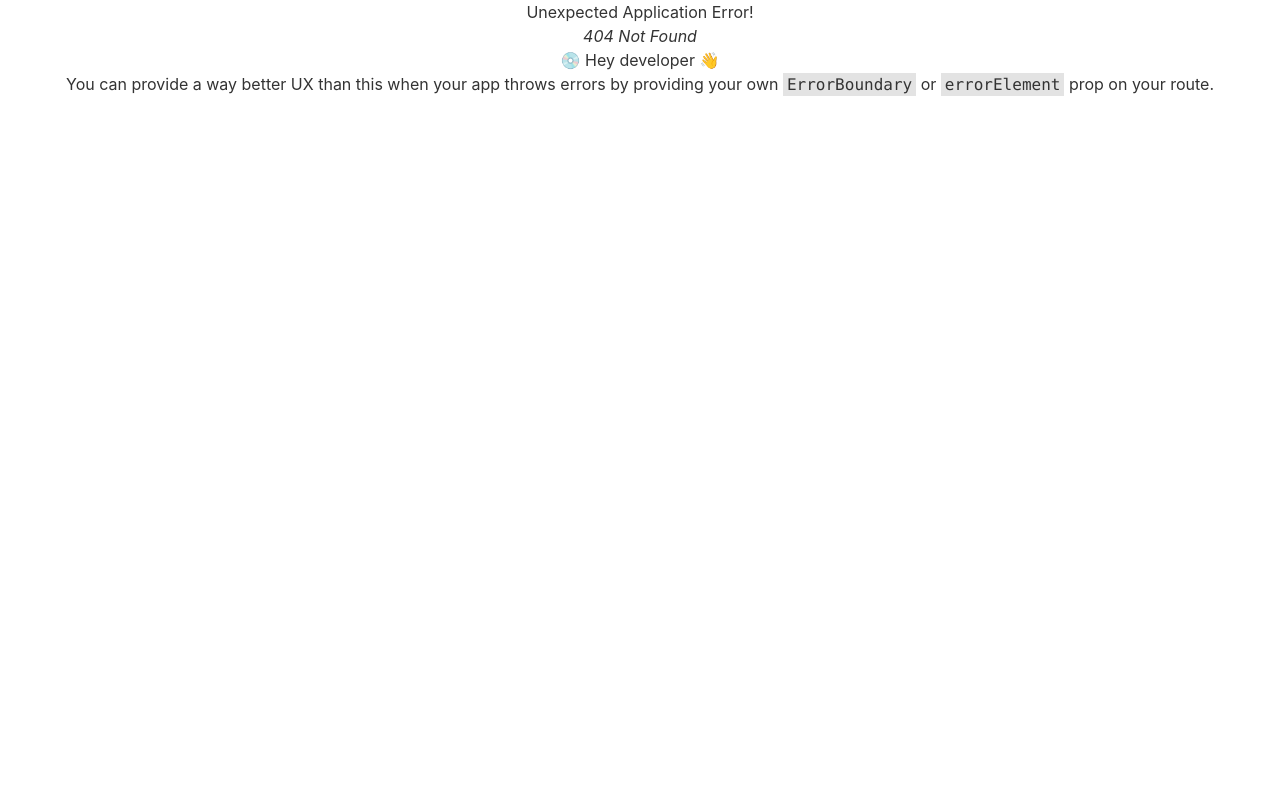
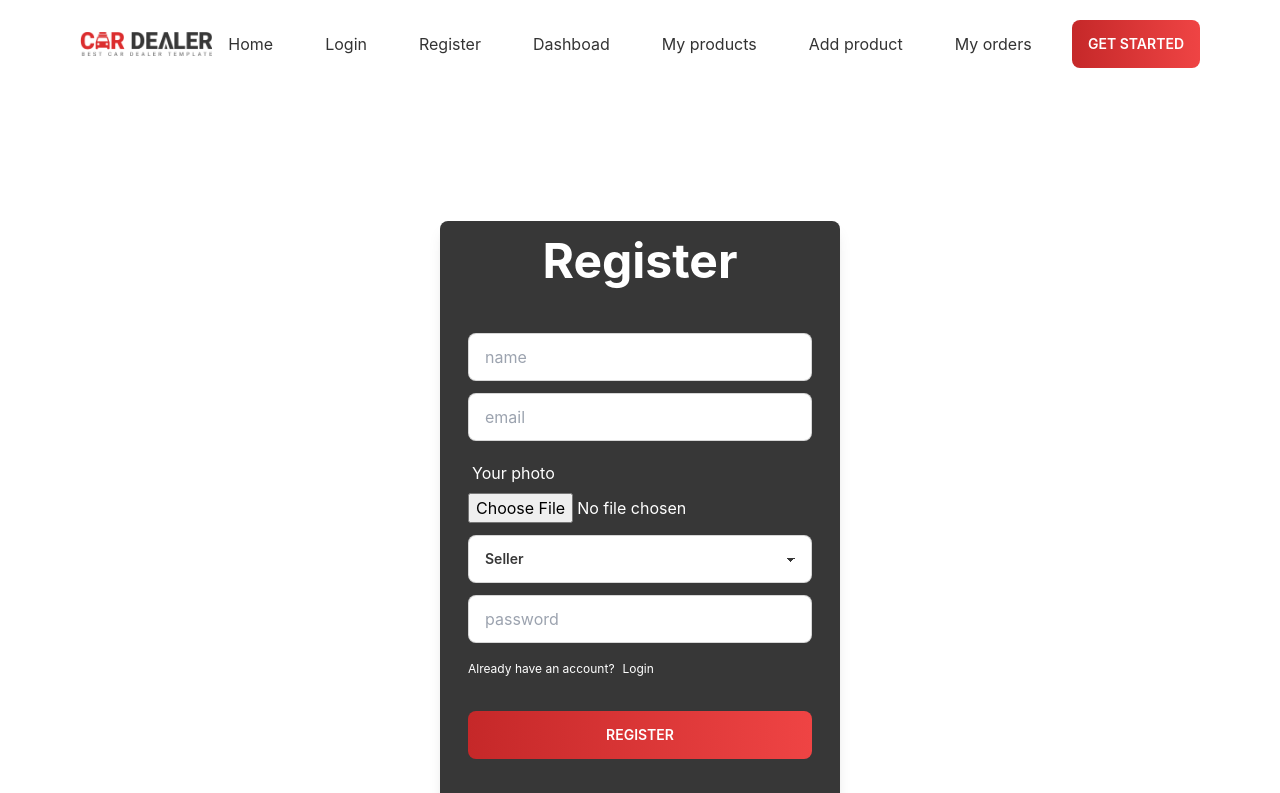
Before and after one commit to sheikh-riyadh/used-products-resale-clients, a React (Create React App) app: page /register in a window 1280 px wide. Before the commit this address had no page. Shown: the top 793 px of the page. Built offline with nearby package versions, Linux system fonts and the light colour scheme; no server answers.

Commit message:
created register form

```diff
--- a/package.json
+++ b/package.json
@@ -11,6 +11,7 @@
     "firebase": "^9.14.0",
     "react": "^18.2.0",
     "react-dom": "^18.2.0",
+    "react-hook-form": "^7.39.5",
     "react-icons": "^4.6.0",
     "react-router-dom": "^6.4.3",
     "react-scripts": "5.0.1",
--- /dev/null
+++ b/src/Hook/userTitle.js
@@ -0,0 +1,8 @@
+import { useEffect } from "react"
+
+export const useTitle = (title) => {
+
+    useEffect(() => {
+        document.title = `car dealer ${title}`
+    }, [title])
+}
--- a/src/Pages/Home/Home/Home/Home.js
+++ b/src/Pages/Home/Home/Home/Home.js
@@ -1,8 +1,10 @@
 import React from 'react';
+import { useTitle } from '../../../../Hook/userTitle';
 import Banner from '../Banner/Banner';
 import Categories from '../Categories/Categories';
 
 const Home = () => {
+    useTitle('home')
     return (
         <div>
             <Banner></Banner>
--- a/src/Pages/Login/Login.js
+++ b/src/Pages/Login/Login.js
@@ -1,6 +1,8 @@
 import React from 'react';
+import { useTitle } from '../../Hook/userTitle';
 
 const Login = () => {
+    useTitle('login')
     return (
         <div>
             <h1>Login</h1>
--- a/src/Pages/Login/Register.js
+++ b/src/Pages/Login/Register.js
@@ -1,10 +1,79 @@
-import React from 'react';
+import React, { useContext } from 'react';
+import { useForm } from 'react-hook-form';
+import { Link } from 'react-router-dom';
+import { useTitle } from '../../Hook/userTitle';
+import { FaGithub, FaGoogle } from 'react-icons/fa';
+import { AuthContext } from '../../context/AuthProvider';
+
 
 const Register = () => {
+    useTitle('register')
+    const { createUser } = useContext(AuthContext)
+    const { register, formState: { errors }, handleSubmit } = useForm();
+
+
+    const handleOnSubmit = (data) => {
+        const { email, password } = data
+
+        /* Create user here */
+        createUser(email, password).then(res => {
+            const user = res.user;
+            console.log(user)
+        }).catch(e => console.error(e))
+    }
     return (
-        <div>
-            <h1>Sign up</h1>
+        <div className="hero min-h-screen my-10">
+            <div className="hero-content flex-col bg-secondary text-base-100 shadow-lg rounded-lg mx-auto w-[400px]">
+                <div className="text-center">
+                    <h1 className="text-4xl lg:text-5xl font-bold">Register</h1>
+                </div>
+                <div>
+                    <form onSubmit={handleSubmit(handleOnSubmit)} className="card-body text-start">
+                        <div className="form-control">
+                            <input {...register('name', { required: 'Field is required' })} type="name" placeholder="name" className="input input-bordered" />
+                            <p className='text-red-800 font-medium text-start mt-1'>{errors.name?.message}</p>
+                        </div>
+                        <div className="form-control">
+                            <input {...register('email', { required: 'Field is required' })} type="email" placeholder="email" className="input input-bordered" />
+                            <p className='text-red-800 font-medium text-start mt-1'>{errors.email?.message}</p>
+                        </div>
+                        <div className="form-control">
+                            <label htmlFor='userImage' className="label">
+                                Your photo
+                            </label>
+                            <input {...register('userImage', { required: 'Field is required' })} type="file" accept='image/*' name='userImage' />
+                            <p className='text-red-800 font-medium text-start mt-1'>{errors.userImage?.message}</p>
+                        </div>
+                        <div className="form-control">
+                            <select {...register('role')} className='select select-bordered w-full text-secondary' defaultValue={'Seller'} >
+                                <option selected disabled>Make seller or buyer</option>
+                                <option value="Seller">Seller</option>
+                                <option value="Buyer">Buyer</option>
+                            </select>
+                            <p className='text-red-800 font-medium text-start mt-1'>{errors.role?.message}</p>
+                        </div>
+                        <div className="form-control">
+                            <input {...register('password', { required: 'Field is required' })} type="password" placeholder="password" className="input input-bordered text-secondary" />
+                            <p className='text-red-800 font-medium text-start mt-1'>{errors.password?.message}</p>
+                        </div>
+                        <div>
+                            <label>
+                                <p className="text-white label-text-alt inline">Already have an account?</p>
+                                <Link className='text-white label-text-alt ml-2 link link-hover'>Login</Link>
+                            </label>
+                        </div>
+                        <div className="form-control mt-6">
+                            <button className="hover:text-gray-100 bg-gradient-to-r from-primary to-red-500 text-white btn border-0">Register</button>
+                        </div>
+                    </form>
+                    <div className=' text-white flex justify-center gap-5 label-text-alt text-xl'>
+                        <button className='flex justify-center items-center'><FaGoogle className='mr-4'></FaGoogle> continue with</button>
+                        <button className='flex justify-center items-center'><FaGithub className='mr-4'></FaGithub> continue with</button>
+                    </div>
+                </div>
+            </div>
         </div>
+
     );
 };
 
--- a/src/Pages/Shared/Footer/Footer.js
+++ b/src/Pages/Shared/Footer/Footer.js
@@ -4,7 +4,7 @@ import logo from '../../../assets/logo-light.png'
 const Footer = () => {
     return (
         <div className='bg-footer-image bg-cover bg-no-repeat bg-center'>
-            <footer className="p-5 lg:p-20 bg-black bg-opacity-90 text-base-content">
+            <footer className="p-5 lg:px-20 bg-black bg-opacity-90 text-base-content">
                 <div className='grid grid-cols-1 md:grid-cols-2 lg:grid-cols-2 xl:grid-cols-4 gap-5 text-start justify-center'>
                     <div className='text-white md:p-10 text-start'>
                         <img className='w-48' src={logo} alt="logo" />
@@ -40,12 +40,12 @@ const Footer = () => {
                 <div className='rounded-md bg-secondary bg-opacity-20 p-10 text-white md:p-10 text-start'>
                     <h2>ARE YOU LOOKING FOR A CAR?</h2>
                     <p>Search Our Inventory With Thousands Of Cars And More Cars Are Adding On Daily Basis</p>
-                    <button className=' mt-5 hover:text-gray-100 bg-gradient-to-r from-primary to-red-500 text-white md:p-10 btn border-0'> readm more</button>
+                    <button className='mt-5 hover:text-gray-100 bg-gradient-to-r from-primary to-red-500 text-white btn border-0'> readm more</button>
                 </div>
                 <div className='rounded-md bg-secondary bg-opacity-20 p-10 text-white md:p-10 text-start'>
                     <h2>DO YOU WANT TO SELL A CAR?</h2>
                     <p>Search Our Inventory With Thousands Of Cars And More Cars Are Adding On Daily Basis</p>
-                    <button className=' mt-5 hover:text-gray-100 bg-gradient-to-r from-primary to-red-500 text-white md:p-10 btn border-0'> readm more</button>
+                    <button className='mt-5 hover:text-gray-100 bg-gradient-to-r from-primary to-red-500 text-white  btn border-0'> readm more</button>
                 </div>
             </div>
         </div>
--- a/src/context/AuthProvider.js
+++ b/src/context/AuthProvider.js
@@ -1,14 +1,32 @@
-import React, { createContext } from 'react';
-import { getAuth } from 'firebase/auth'
+import React, { createContext, useEffect, useState } from 'react';
+import { createUserWithEmailAndPassword, getAuth, onAuthStateChanged } from 'firebase/auth'
 import app from '../firebase/firebase.config';
-const AuthContext = createContext()
+export const AuthContext = createContext()
 const auth = getAuth(app)
+
 const AuthProvider = ({ children }) => {
+    const [user, setUser] = useState(null)
+    const [loading, setLoading] = useState(true)
+
+    /* Create user */
+    const createUser = (email, password) => {
+        setLoading(true)
+        return createUserWithEmailAndPassword(auth, email, password)
+    }
+
+    useEffect(() => {
+        const unsubscribe = onAuthStateChanged(auth, currentUser => {
+            setUser(currentUser)
+            setLoading(false)
+        })
+        return () => unsubscribe()
+    }, [])
 
 
-    /* Create user */
+
+    const authInfo = { createUser, loading, user }
     return (
-        <AuthContext.Provider >
+        <AuthContext.Provider value={authInfo}>
             {children}
         </AuthContext.Provider >
     );
```
Also changed, not shown: src/Routes/Routes/Routes.js (+8 -0 lines), 1 other file (tests, documents, lock files or other folders).
